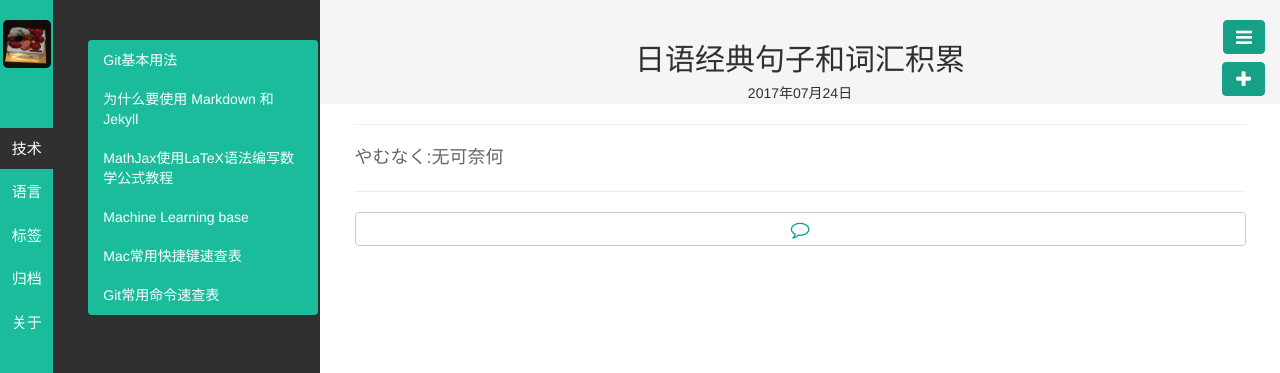
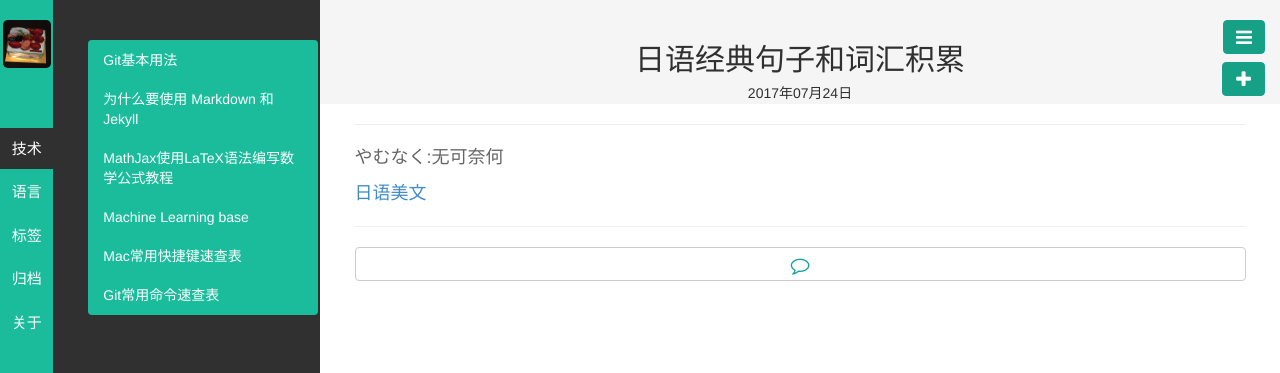
Before and after one commit to kyoyo/kyoyo.github.io, a Jekyll site: the page built from _posts/语言/2017-07-24-My-Japanese.md, in a window 1280 px wide. Shown: the top 373 px of the page. Built offline with Jekyll 4.4.1, drawn with Linux system fonts in a browser that asks for light colours; Markdown is read by kramdown in place of the engine named in the settings.

Commit message:
Update 2017-07-24-My-Japanese.md

```diff
--- a/_posts/语言/2017-07-24-My-Japanese.md
+++ b/_posts/语言/2017-07-24-My-Japanese.md
@@ -10,3 +10,7 @@ keywords:
 
 
 やむなく:无可奈何
+
+
+
+[日语美文](http://www.kekejp.com/listen/practical/meiwen/)
```
